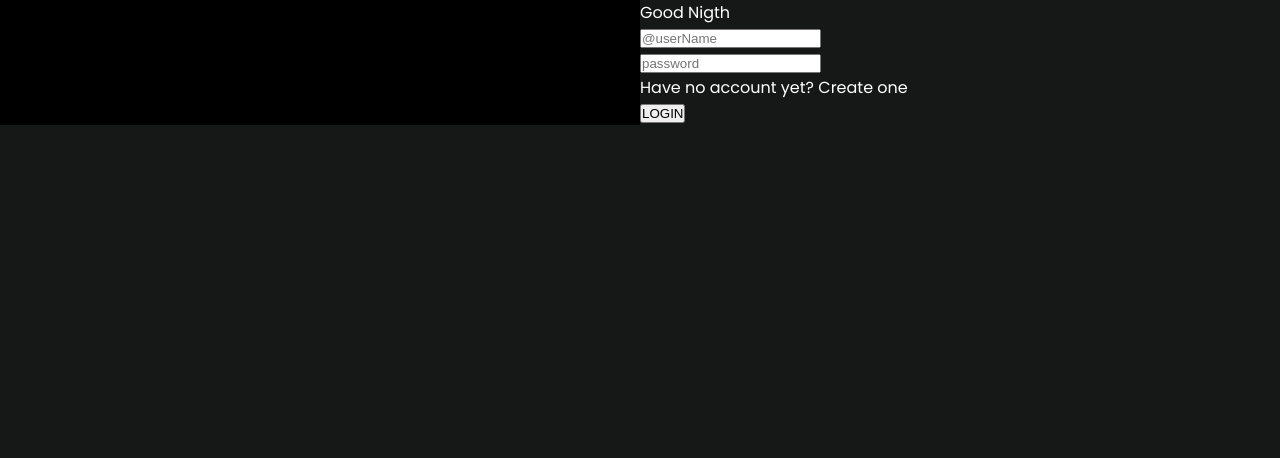
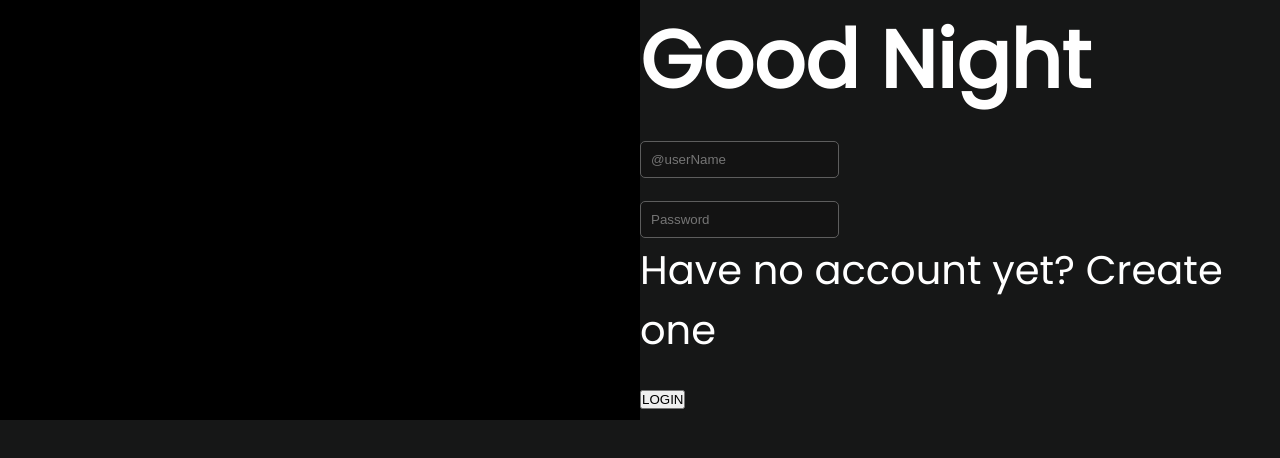
Before and after one commit to IanRestrepo/University-OOP, a plain HTML site: page src/html/index.html in a window 1280 px wide. Drawn offline with Linux system fonts and the light colour scheme.

Commit message:
Login Advanced

```diff
--- a/src/css/main.css
+++ b/src/css/main.css
@@ -2,6 +2,8 @@
 
 :root {
     --bg-color-Dark: #161717;
+    --bg-input-color: #131313;
+    --bg-input-border-color: #5D5D5D;
 }
 
 * {
@@ -14,10 +16,20 @@ body {
     font-family: 'Poppins', sans-serif;
     color: white;
     background: var(--bg-color-Dark);
+
     display: grid;
     grid-template-columns: 1fr 1fr;
+
+    font-size: 40px;
 }
 
 header {
     background-color: black;
 }
+
+ .loginForm input {
+    padding: 10px;
+    background-color: var(--bg-input-color);
+    border: 1px solid var(--bg-input-border-color);
+    border-radius: 5px;
+}
--- a/src/html/index.html
+++ b/src/html/index.html
@@ -15,7 +15,7 @@
         </header>
 
         <div class="login_container">
-            <span>Good Nigth</span>
+            <h1>Good Night</h1>
 
             <div class="login">
 
@@ -23,7 +23,7 @@
                 <form class="loginForm">
                     <input type="text" name="userName" id="userNameInp" placeholder="@userName">
                         <br>
-                    <input type="password" name="password" id="passwordInp" placeholder="password">
+                    <input type="password" name="password" id="passwordInp" placeholder="Password">
                         <br>
                         <p>Have no account yet? <span class="re-marked">Create one</span></p>
                     <button class="button">LOGIN</button>
```
